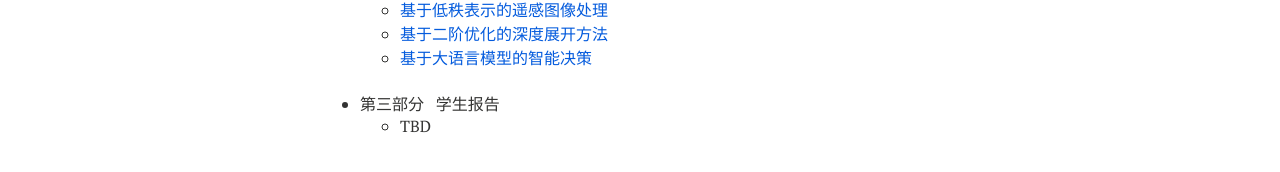
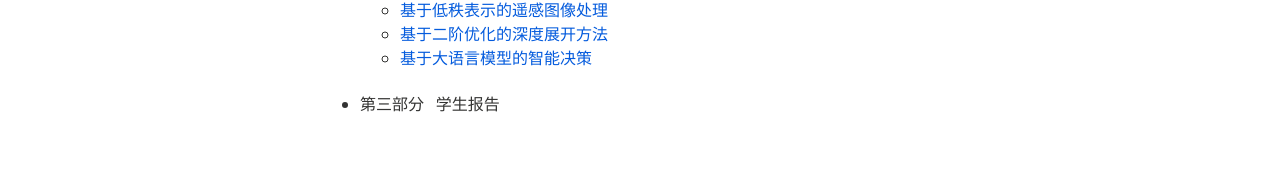
Before and after one commit to xianchaoxiu/xianchaoxiu.github.io, a Jekyll site: the page built from teaching/OPT/2026/index.md, in a window 1280 px wide. Shown: the part 541-713 px from the top of the page. Built offline with Jekyll 4.4.1, drawn with Linux system fonts in a browser that asks for light colours; nearby versions of some CDN libraries.

Commit message:
Update index.md

```diff
--- a/teaching/OPT/2026/index.md
+++ b/teaching/OPT/2026/index.md
@@ -29,5 +29,4 @@ share: false
   - <a href="https://github.com/xianchaoxiu/xianchaoxiu.github.io/blob/main/conferences/2026-ORSC.pdf" class="textlink" target="_blank"> 基于二阶优化的深度展开方法 <br>
   - <a href="https://github.com/xianchaoxiu/xianchaoxiu.github.io/blob/main/conferences/2026-PKU.pdf" class="textlink" target="_blank"> 基于大语言模型的智能决策 <br> <br>
 
-- 第三部分 &nbsp;  学生报告 <br>
-  - TBD
+- 第三部分 &nbsp;  学生报告
```
